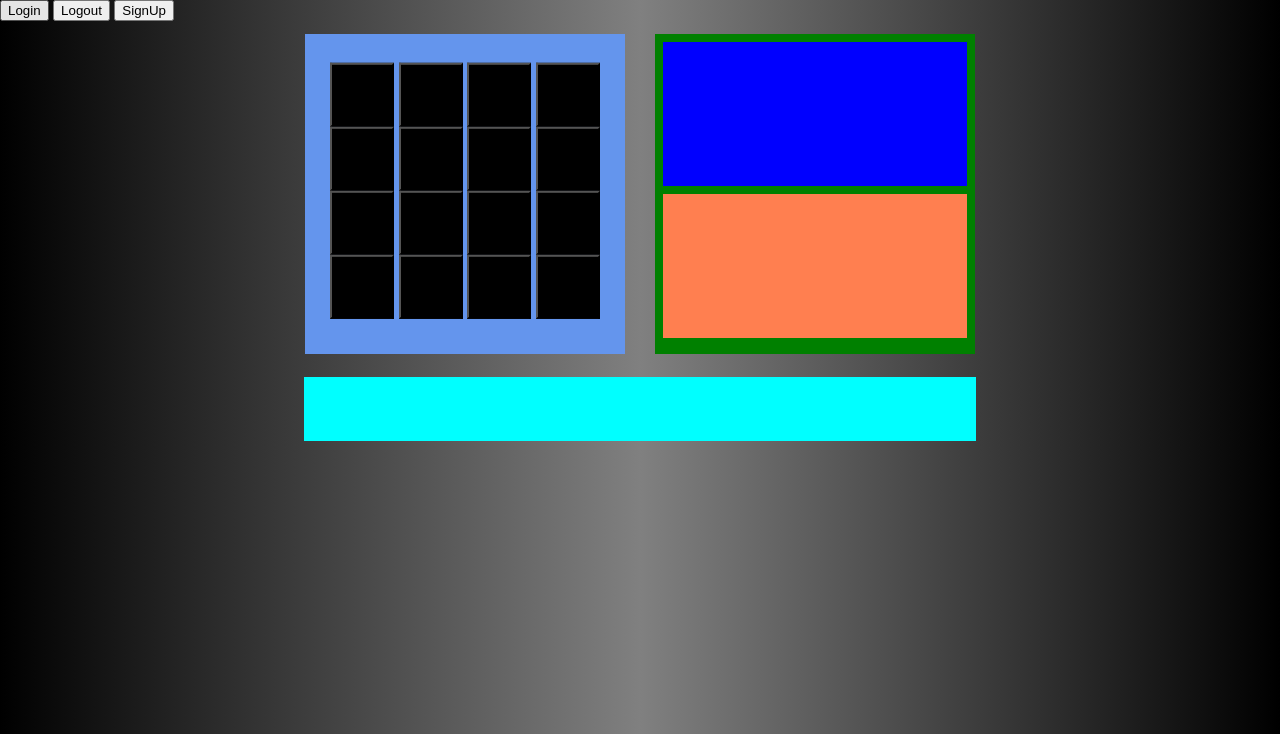
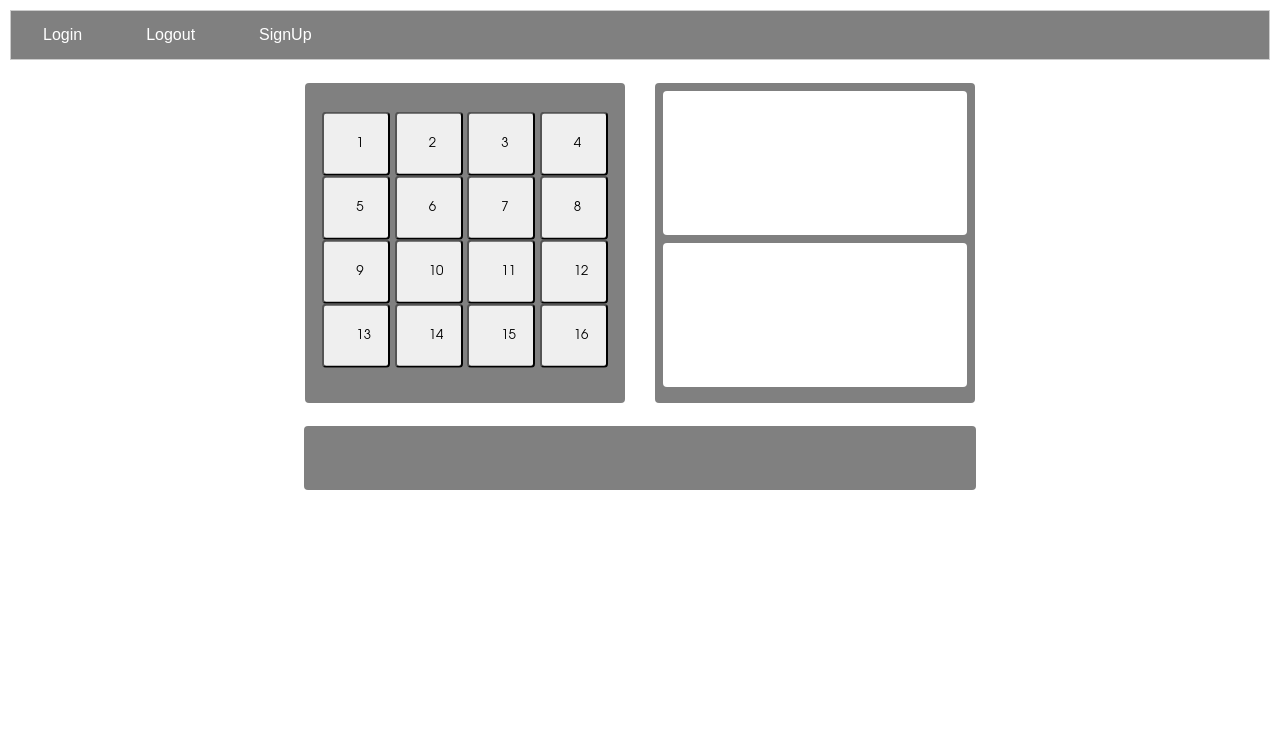
Before and after one commit to Skorpo/web-project-music, a PHP site: page /index2.html in a window 1280 px wide. Shown: the top 734 px of the page. Run offline with PHP 8.4, Linux system fonts and the light colour scheme.

Commit message:
Update style.css

```diff
--- a/index/style.css
+++ b/index/style.css
@@ -4,7 +4,7 @@ body{
 
     /*Change the colors to a dark theme*/
     color:whitesmoke;
-    background-image: linear-gradient(90deg, black , grey, black);
+    background-image: white;
 
     /*Format the body to take up the whole page*/
     margin: 0;
@@ -15,17 +15,56 @@ body{
 
 
 /*Styling for the pads*/
+
 .pad{
 
     /*Allow spacing and sizing to be responsive*/
-    background: black;
+    background-image: white;
     width:20%;
     height:20%;
     display: inline-block;
     top: 50%;
     transform: translateY(+45%);
 
+	padding: 15px 32px;
+	border-radius: 4px;
+	font-family:Avantgarde, TeX Gyre Adventor, URW Gothic L, sans-serif;
+	text-align: center;
+
 }
+.tab{
+	overflow: hidden;
+  border: 1px solid #ccc;
+  background-color: grey;
+
+
+}
+header {
+
+  padding: 10px;
+  color: white;
+
+}
+.tab .topbottom{
+
+	background-color: grey;
+  border: none;
+  color: white;
+  padding: 15px 32px;
+  text-align: center;
+  text-decoration: none;
+  display: inline-block;
+  font-size: 16px;
+  cursor: pointer;
+  transition: all 0.5s;
+  float: left;
+
+  display: flex;
+  justify-content: center;
+
+}
+
+
 
 /*Div holding the pads*/
 #pad_container{
@@ -35,10 +74,11 @@ body{
     height:25vw;
     margin:1vw;
 
-    background: cornflowerblue;
+    background: grey;
     display: inline-block;
 
     vertical-align:top;
+	border-radius: 4px;
 
 }
 
@@ -46,28 +86,31 @@ body{
 #sidebar_container{
     width:25vw;
     height:25vw;
-    background: green;
+    background: grey;
     display: inline-block;
     vertical-align:top;
     text-align: center;
     margin:1vw;
+	border-radius: 4px;
 }
 
 
 /*Styles the playback menu*/
 #playback_menu{
-    background: blue;
+    background: white;
     width:95%;
     height:45%;
     margin:2.5%;
+	border-radius: 4px;
 }
 
 /*Styles the other menu*/
 #other_menu{
-     background: coral;
+     background: white;
      width:95%;
      height:45%;
      margin:2.5%;
+	 border-radius: 4px;
 
 }
 
@@ -81,9 +124,10 @@ text-align: center;
 #samplebar{
     width:52.5vw;
     height:5vw;
-    background: cyan;
+    background: grey;
     display: inline-block;
     margin-top: 10px;
+	border-radius: 4px;
 
 }
 
```
